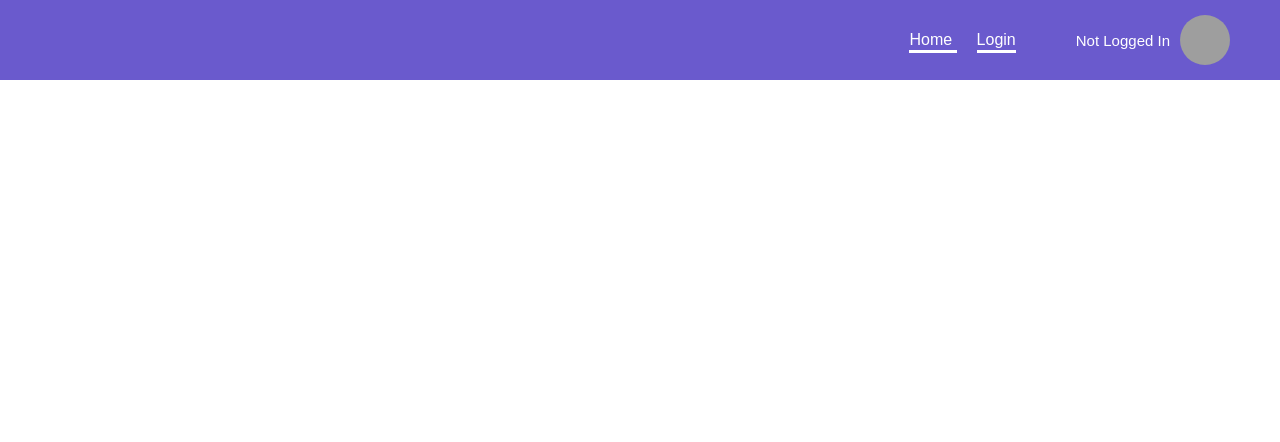
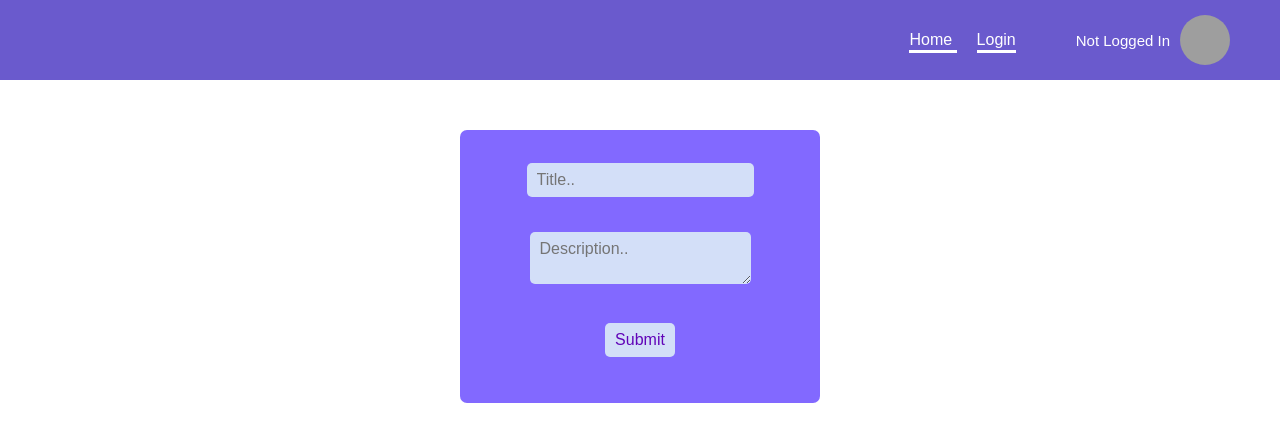
Before and after one commit to tonythomasndm/social-media-project, a React (Create React App) app: page /create-post in a window 1280 px wide. Shown: the top 442 px of the page. Built offline with nearby package versions, Linux system fonts and the light colour scheme; no server answers; grey boxes are pictures that could not be loaded.

Commit message:
start part3

```diff
--- a/package.json
+++ b/package.json
@@ -3,6 +3,7 @@
   "version": "0.1.0",
   "private": true,
   "dependencies": {
+    "@hookform/resolvers": "^3.1.1",
     "@testing-library/jest-dom": "^5.17.0",
     "@testing-library/react": "^13.4.0",
     "@testing-library/user-event": "^13.5.0",
@@ -14,10 +15,12 @@
     "react": "^18.2.0",
     "react-dom": "^18.2.0",
     "react-firebase-hooks": "^5.1.1",
+    "react-hook-form": "^7.45.2",
     "react-router-dom": "^6.14.2",
     "react-scripts": "5.0.1",
     "typescript": "^4.9.5",
-    "web-vitals": "^2.1.4"
+    "web-vitals": "^2.1.4",
+    "yup": "^1.2.0"
   },
   "scripts": {
     "start": "react-scripts start",
--- a/src/App.css
+++ b/src/App.css
@@ -46,3 +46,41 @@ body {
 	font-size: 15px;
 	border-radius: 50%;
 }
+
+input,
+textarea {
+	font-family: "Nunito", sans-serif;
+}
+
+.create-post {
+	width: 100%;
+	height: auto;
+	display: flex;
+	justify-content: center;
+}
+form {
+	margin-top: 50px;
+	padding: 30px 20px;
+	width: 320px;
+	border-radius: 7px;
+	background-color: white;
+	backdrop-filter: blur(5px);
+	background-color: rgba(43, 0, 255, 0.588);
+	overflow: hidden;
+}
+
+input,
+textarea {
+	padding: 8px 10px;
+	margin: 3px 8px 16px 8px;
+	background-color: rgba(222, 239, 248, 0.877);
+	border: 0px transparent;
+	border-radius: 5px;
+	color: rgb(97, 4, 184);
+	font-size: 16px;
+	z-index: 1;
+}
+
+.submitForm:hover {
+	cursor: pointer;
+}
--- a/src/App.tsx
+++ b/src/App.tsx
@@ -3,6 +3,7 @@ import "./App.css";
 import { BrowserRouter as Router, Routes, Route } from "react-router-dom";
 import { Login } from "./pages/login";
 import { Main } from "./pages/main";
+import { CreatePost } from "./pages/create-post/create-post";
 import { Navbar } from "./components/navbar";
 function App() {
 	return (
@@ -12,6 +13,7 @@ function App() {
 				<Routes>
 					<Route path='/' element={<Main />} />
 					<Route path='/login' element={<Login />} />
+					<Route path='/create-post' element={<CreatePost />} />
 				</Routes>
 			</Router>
 		</div>
--- a/src/components/Navbar.tsx
+++ b/src/components/Navbar.tsx
@@ -11,7 +11,11 @@ export const Navbar = () => {
 		<div className='navbar'>
 			<div className='links'>
 				<Link to='/'> Home </Link>
-				<Link to='/login'> Login </Link>
+				{!user ? (
+					<Link to='/login'> Login </Link>
+				) : (
+					<Link to='/create-post'> Create Post </Link>
+				)}
 			</div>
 			<div className='user'>
 				{user ? (
--- /dev/null
+++ b/src/config/firebase.ts
@@ -0,0 +1,22 @@
+// Import the functions you need from the SDKs you need
+import { initializeApp } from "firebase/app";
+import { getAuth, GoogleAuthProvider } from "firebase/auth";
+import { getFirestore } from "firebase/firestore";
+// TODO: Add SDKs for Firebase products that you want to use
+// https://firebase.google.com/docs/web/setup#available-libraries
+
+// Your web app's Firebase configuration
+const firebaseConfig = {
+	apiKey: "AIzaSyCwqwv3W0qKtE_wAZoChB79uRqpZz6zoR8",
+	authDomain: "social-media-project-d33cc.firebaseapp.com",
+	projectId: "social-media-project-d33cc",
+	storageBucket: "social-media-project-d33cc.appspot.com",
+	messagingSenderId: "1044013265786",
+	appId: "1:1044013265786:web:bac8efe0c7767e9e235cc3",
+};
+
+// Initialize Firebase
+const app = initializeApp(firebaseConfig);
+export const auth = getAuth(app);
+export const provider = new GoogleAuthProvider();
+export const db = getFirestore(app);
--- /dev/null
+++ b/src/pages/create-post/create-form.tsx
@@ -0,0 +1,53 @@
+import { useForm } from "react-hook-form";
+import * as yup from "yup";
+import { yupResolver } from "@hookform/resolvers/yup";
+import { addDoc, collection } from "firebase/firestore";
+import { auth, db } from "../../config/firebase";
+import { useAuthState } from "react-firebase-hooks/auth";
+import { useNavigate } from "react-router-dom";
+interface CreateFormData {
+	title: string;
+	description: string;
+}
+
+export const CreateForm = () => {
+	const [user] = useAuthState(auth);
+
+	const navigate = useNavigate();
+
+	const schema = yup.object().shape({
+		title: yup.string().required("You must add a title."),
+		description: yup.string().required("You must add a description").min(12),
+	});
+	const {
+		register,
+		handleSubmit,
+		formState: { errors },
+	} = useForm<CreateFormData>({
+		resolver: yupResolver(schema),
+	});
+
+	const postsRef = collection(db, "posts");
+
+	const onCreatePost = async (data: CreateFormData) => {
+		await addDoc(postsRef, {
+			title: data.title,
+			description: data.description,
+			//or for above two lines you can write           ...data
+			username: user?.displayName,
+			userId: user?.uid,
+		});
+		navigate("/");
+	};
+	return (
+		<div>
+			<form onSubmit={handleSubmit(onCreatePost)}>
+				<input type='text' placeholder='Title..' {...register("title")} />
+				<p style={{ color: "red" }}>{errors.title?.message}</p>
+				<textarea placeholder='Description..' {...register("description")} />
+				<p style={{ color: "red" }}>{errors.description?.message}</p>
+				<input type='submit' className='submitForm' />
+			</form>
+		</div>
+	);
+};
--- /dev/null
+++ b/src/pages/create-post/create-post.tsx
@@ -0,0 +1,8 @@
+import { CreateForm } from "./create-form";
+export const CreatePost = () => {
+	return (
+		<div className='create-post'>
+			<CreateForm />
+		</div>
+	);
+};
```
Also changed, not shown: 1 other file (tests, documents, lock files or other folders).
